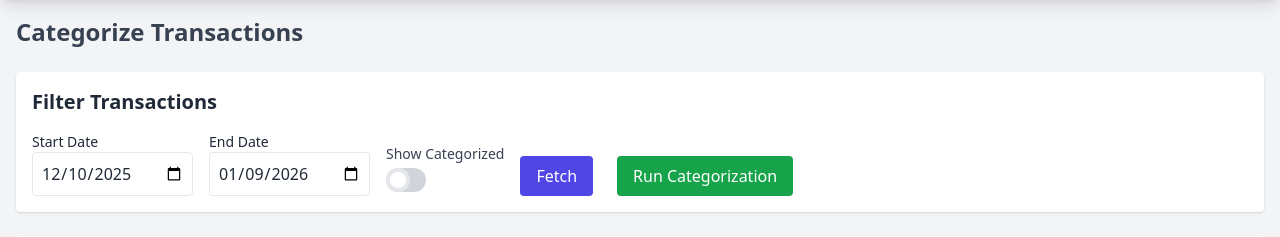
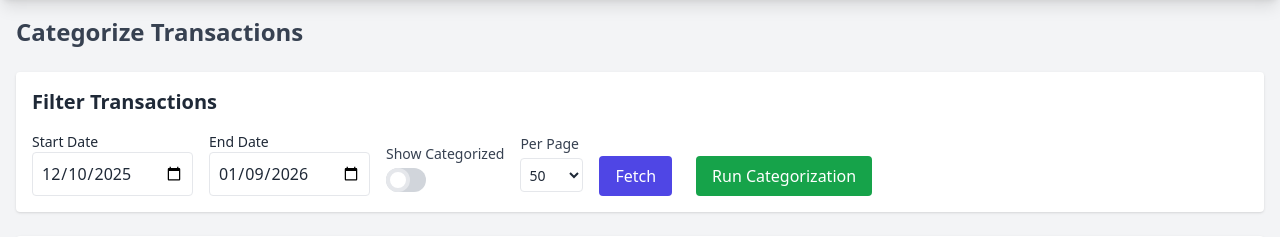
Before and after one commit to Raveen87/firefly-categorizer, a FastAPI app: page / in a window 1280 px wide. Shown: the part 54-291 px from the top of the page. Run offline with FastAPI, Linux system fonts and the light colour scheme; data that the repository does not hold is empty; some libraries are stand-ins or nearby versions.

Commit message:
Add pagination to transactions

```diff
--- a/src/firefly_categorizer/integration/firefly.py
+++ b/src/firefly_categorizer/integration/firefly.py
@@ -16,16 +16,17 @@ class FireflyClient:
             "Accept": "application/json",
         }
 
-    async def get_transactions(self, start_date: datetime = None, end_date: datetime = None, limit: int = 50) -> List[dict]:
+    async def get_transactions(self, start_date: datetime = None, end_date: datetime = None, limit: int = 50, page: int = 1) -> dict:
         if not self.base_url or not self.token:
             logger.error("Firefly credentials missing.")
-            return []
+            return {"data": [], "meta": {}}
 
         async with httpx.AsyncClient() as client:
             try:
                 # Firefly API filtering by date is via query params
                 params = {
                     "limit": limit,
+                    "page": page,
                     "type": "withdrawal", # Usually we categorize withdrawals
                 }
                 if start_date:
@@ -36,10 +37,13 @@ class FireflyClient:
                 response = await client.get(f"{self.base_url}/api/v1/transactions", headers=self.headers, params=params)
                 response.raise_for_status()
                 data = response.json()
-                return data.get("data", [])
+                return {
+                    "data": data.get("data", []),
+                    "meta": data.get("meta", {}).get("pagination", {})
+                }
             except Exception as e:
                 logger.error(f"Error fetching transactions: {e}")
-                return []
+                return {"data": [], "meta": {}}
 
     async def get_all_transactions(self, limit_per_page: int = 500) -> dict:
         """Fetch all transactions with pagination. Returns dict with transactions and metadata."""
--- a/src/firefly_categorizer/main.py
+++ b/src/firefly_categorizer/main.py
@@ -243,9 +243,16 @@ async def learn_transaction(req: LearnRequest):
     }
 
 @app.get("/api/transactions")
-async def get_transactions(start_date: str = None, end_date: str = None, predict: bool = False):
+async def get_transactions(
+    start_date: str = None,
+    end_date: str = None,
+    predict: bool = False,
+    page: int = 1,
+    limit: int = 50
+):
     transactions_display = []
     category_list = []
+    pagination = {}
 
     if firefly:
         # Fetch categories to validate predictions
@@ -265,7 +272,15 @@ async def get_transactions(start_date: str = None, end_date: str = None, predict
         else:
             end_date_obj = datetime.strptime(end_date, "%Y-%m-%d")
 
-        raw_txs = await firefly.get_transactions(start_date=start_date_obj, end_date=end_date_obj)
+        result = await firefly.get_transactions(
+            start_date=start_date_obj,
+            end_date=end_date_obj,
+            page=page,
+            limit=limit
+        )
+
+        raw_txs = result.get("data", [])
+        pagination = result.get("meta", {})
 
         # Get auto-approve threshold from env (0 = disabled)
         auto_approve_threshold = float(os.getenv("AUTO_APPROVE_THRESHOLD", "0"))
@@ -320,7 +335,10 @@ async def get_transactions(start_date: str = None, end_date: str = None, predict
                 "raw_obj": tx_obj.model_dump_json() # For JS to pick up
             })
 
-    return transactions_display
+    return {
+        "transactions": transactions_display,
+        "pagination": pagination
+    }
 
 @app.get("/", response_class=HTMLResponse)
 async def index(request: Request, start_date: str = None, end_date: str = None):
--- a/src/firefly_categorizer/web/templates/index.html
+++ b/src/firefly_categorizer/web/templates/index.html
@@ -58,6 +58,20 @@
                         <label for="show-categorized" class="toggle-label block overflow-hidden h-6 rounded-full bg-gray-300 cursor-pointer"></label>
                     </div>
                 </div>
+
+                <div class="flex flex-col pb-1">
+                    <label class="text-sm font-medium text-gray-700 mb-1">Per Page</label>
+                    <select id="limit-select" class="border p-1 rounded text-sm bg-white h-[34px]" onchange="changeLimit(this.value)">
+                        <option value="10">10</option>
+                        <option value="20">20</option>
+                        <option value="50" selected>50</option>
+                        <option value="100">100</option>
+                        <option value="200">200</option>
+                        <option value="500">500</option>
+                        <option value="1000">1000</option>
+                    </select>
+                </div>
+
                 <button type="submit"
                     class="bg-indigo-600 text-white px-4 py-2 rounded hover:bg-indigo-700">Fetch</button>
                 <button type="button" onclick="runCategorization()"
@@ -74,6 +88,19 @@
                     <div class="spinner"></div>
                 </div>
             </h2>
+
+            <!-- Top Pagination Controls -->
+            <div class="pagination-controls flex justify-center items-center mb-4 border-b pb-4 hidden gap-4">
+                 <button class="prev-page-btn px-3 py-1 border rounded bg-white hover:bg-gray-50 disabled:opacity-50 disabled:cursor-not-allowed" onclick="changePage(-1)">Previous</button>
+
+                 <div class="text-sm text-gray-600">
+                    Page <span class="current-page-display font-bold">1</span> of <span class="total-pages-display font-bold">1</span>
+                    (<span class="total-items-display">0</span> transactions)
+                 </div>
+
+                 <button class="next-page-btn px-3 py-1 border rounded bg-white hover:bg-gray-50 disabled:opacity-50 disabled:cursor-not-allowed" onclick="changePage(1)">Next</button>
+            </div>
+
             <div class="overflow-x-auto">
                 <table class="min-w-full table-auto">
                     <thead>
@@ -94,6 +121,18 @@
                     No transactions found (or still loading...)
                 </div>
             </div>
+
+            <!-- Bottom Pagination Controls -->
+            <div class="pagination-controls flex justify-center items-center mt-4 border-t pt-4 hidden gap-4">
+                 <button class="prev-page-btn px-3 py-1 border rounded bg-white hover:bg-gray-50 disabled:opacity-50 disabled:cursor-not-allowed" onclick="changePage(-1)">Previous</button>
+
+                 <div class="text-sm text-gray-600">
+                    Page <span class="current-page-display font-bold">1</span> of <span class="total-pages-display font-bold">1</span>
+                    (<span class="total-items-display">0</span> transactions)
+                 </div>
+
+                 <button class="next-page-btn px-3 py-1 border rounded bg-white hover:bg-gray-50 disabled:opacity-50 disabled:cursor-not-allowed" onclick="changePage(1)">Next</button>
+            </div>
         </div>
     </div>
 {% endblock %}
@@ -106,6 +145,10 @@
         // ideally backend passes json string, but let's try to assume safe output
         const CATEGORIES = {{ categories | tojson }};
         let currentTransactions = [];
+        let currentPage = 1;
+        let itemsPerPage = 50;
+        let totalPages = 1;
+        let totalTransactions = 0;
     </script>
 
     <script>
@@ -122,6 +165,7 @@
             const loadingText = document.getElementById('loading-text');
             const noData = document.getElementById('no-data-message');
             const tbody = document.getElementById('transactions-body');
+            const paginationControls = document.querySelectorAll('.pagination-controls');
 
             // Set text and show
             loadingText.textContent = predict ? "Categorizing..." : "Fetching...";
@@ -131,15 +175,30 @@
                 tbody.innerHTML = '';
             }
             noData.classList.add('hidden');
+            paginationControls.forEach(el => el.classList.add('hidden'));
 
             const params = new URLSearchParams(window.location.search);
             if (predict) {
                 params.append('predict', 'true');
             }
+            params.append('page', currentPage);
+            params.append('limit', itemsPerPage);
 
             try {
                 const response = await fetch(`/api/transactions?${params.toString()}`);
-                currentTransactions = await response.json();
+                const data = await response.json();
+
+                // Handle new structure
+                if (data.transactions) {
+                    currentTransactions = data.transactions;
+                    if (data.pagination) {
+                        totalPages = data.pagination.total_pages || 1;
+                        totalTransactions = data.pagination.total || 0;
+                    }
+                } else {
+                    // Fallback for old structure
+                    currentTransactions = Array.isArray(data) ? data : [];
+                }
 
                 loadingState.classList.add('hidden');
                 renderTransactions();
@@ -152,18 +211,42 @@
             }
         }
 
+        function changePage(delta) {
+            const newPage = currentPage + delta;
+            if (newPage >= 1 && newPage <= totalPages) {
+                currentPage = newPage;
+                fetchTransactions();
+            }
+        }
+
+        function changeLimit(limit) {
+            itemsPerPage = parseInt(limit);
+            currentPage = 1; // Reset to page 1
+            fetchTransactions();
+        }
+
         function renderTransactions() {
             const tbody = document.getElementById('transactions-body');
             const noData = document.getElementById('no-data-message');
+            const paginationControls = document.querySelectorAll('.pagination-controls');
 
             tbody.innerHTML = '';
 
             if (!currentTransactions || currentTransactions.length === 0) {
                 noData.textContent = "No transactions found.";
                 noData.classList.remove('hidden');
+                paginationControls.forEach(el => el.classList.add('hidden'));
                 return;
             }
             noData.classList.add('hidden');
+            paginationControls.forEach(el => el.classList.remove('hidden'));
+
+            // Update Pagination UI (All blocks)
+            document.querySelectorAll('.current-page-display').forEach(el => el.textContent = currentPage);
+            document.querySelectorAll('.total-pages-display').forEach(el => el.textContent = totalPages);
+            document.querySelectorAll('.total-items-display').forEach(el => el.textContent = totalTransactions);
+            document.querySelectorAll('.prev-page-btn').forEach(btn => btn.disabled = currentPage <= 1);
+            document.querySelectorAll('.next-page-btn').forEach(btn => btn.disabled = currentPage >= totalPages);
 
             // Get toggle state
             const showCategorized = document.getElementById('show-categorized').checked;
@@ -240,7 +323,7 @@
                         <button id="btn-${t.id}" onclick="saveTransaction('${t.id}', '${predictedCat || ''}')"
                             class="${buttonClass}" ${buttonDisabled}>Save</button>
                         <!-- Store raw object strictly as a string in a data attribute or hidden div -->
-                            <input type="hidden" id="raw-${t.id}" value='${t.raw_obj}'>
+                             <input type="hidden" id="raw-${t.id}" value='${t.raw_obj}'>
                     </td>
                 `;
                 tbody.appendChild(row);
```
Also changed, not shown: tests/test_api.py (+36 -29 lines).
